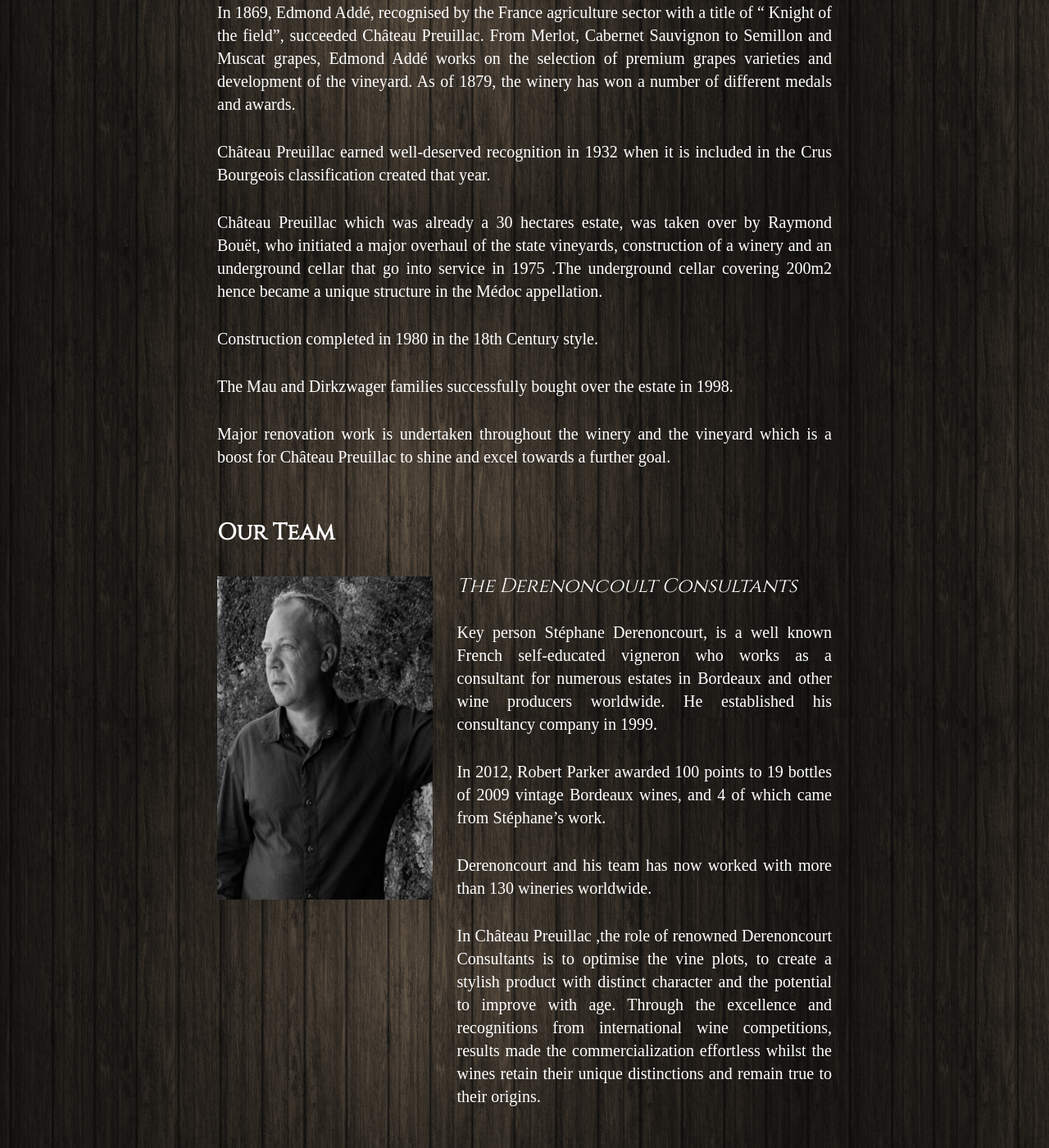
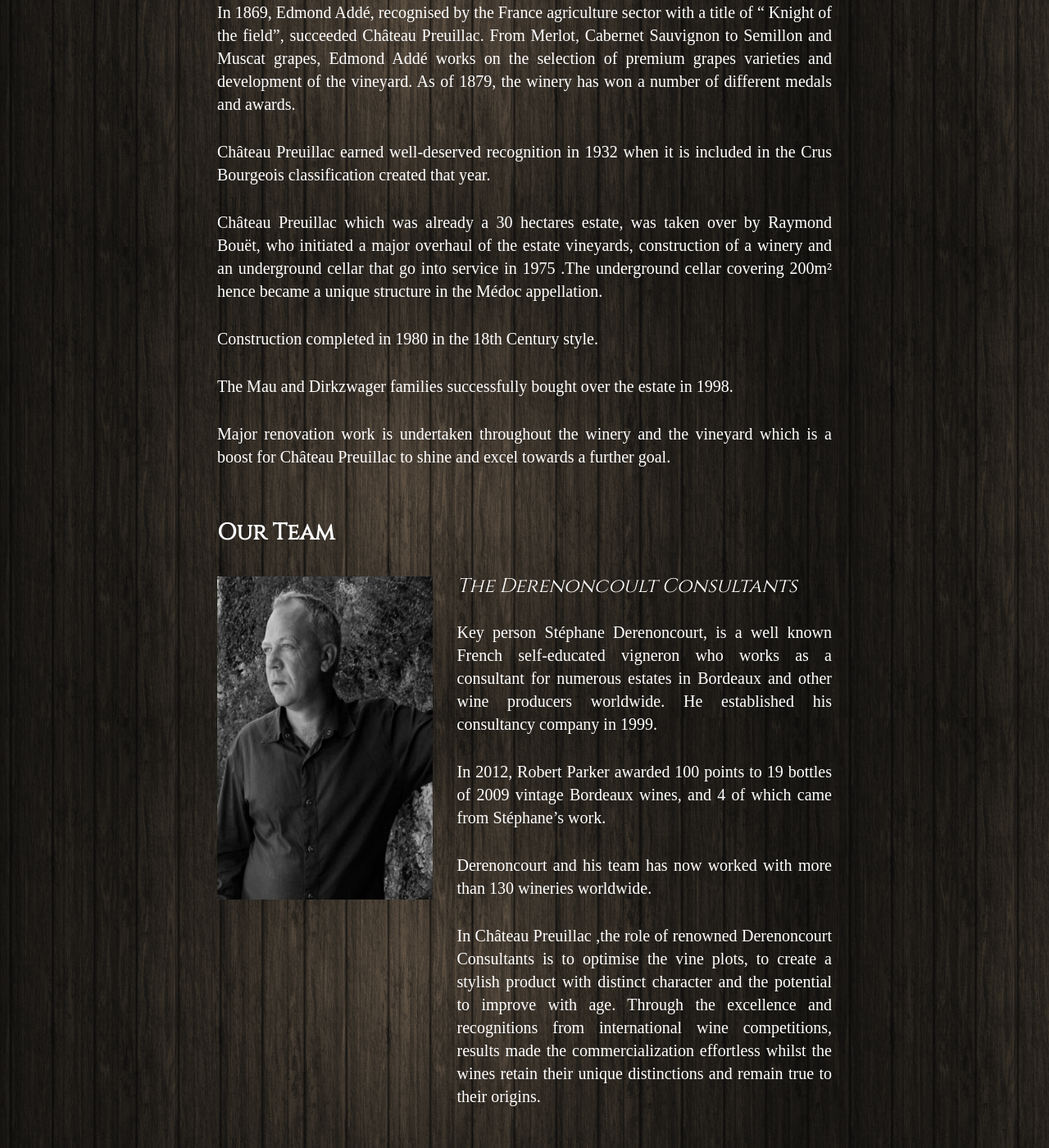
Before and after one commit to lyenchen/preuillac, a Jekyll site: the page built from about-us.html, in a window 1280 px wide and 1400 px high, scrolled down 847 px. Shown: the whole window at 82% size. Built offline with Jekyll 4.4.1, drawn with Linux system fonts in a browser that asks for light colours; nearby versions of some CDN libraries; some web fonts are replaced; comment, search, counter and statistics services are not loaded; some of the changed text lies outside the part shown.

Commit message:
20190201

```diff
--- a/_includes/about-us.html
+++ b/_includes/about-us.html
@@ -10,7 +10,7 @@
               </div>
               <p>In 1869, Edmond Addé, recognised by the France agriculture sector with a title of “ Knight of the field”, succeeded Château Preuillac. From Merlot, Cabernet Sauvignon to Semillon and Muscat grapes, Edmond Addé works on the selection of premium grapes varieties and development of the vineyard. As of 1879, the winery has won a number of different medals and awards.</p>
               <p>Château Preuillac earned well-deserved recognition in 1932 when it is included in the Crus Bourgeois classification created that year.</p>
-              <p>Château Preuillac which was already a 30 hectares estate, was taken over by Raymond Bouët, who initiated a major overhaul of the state vineyards, construction of a winery and an underground cellar that go into service in 1975 .The underground cellar covering 200m2 hence became a unique structure in the Médoc appellation.</p>
+              <p>Château Preuillac which was already a 30 hectares estate, was taken over by Raymond Bouët, who initiated a major overhaul of the estate vineyards, construction of a winery and an underground cellar that go into service in 1975 .The underground cellar covering 200m² hence became a unique structure in the Médoc appellation.</p>
               <p>Construction completed in 1980 in the 18th Century style.</p>
               <p>The Mau and Dirkzwager families successfully bought over the estate in 1998.</p>
               <p>Major renovation work is undertaken throughout the winery and the vineyard which is a boost for Château Preuillac to shine and excel towards a further goal.</p>
--- a/_includes/our-team.html
+++ b/_includes/our-team.html
@@ -45,7 +45,7 @@
         <h3>Claude Bourguignon</h3>
         <h4>Agronomist</h4>
         <p>Blessed with a superior terroir, Château Preuillac has also invited the world’s most renowned soil expert, Mr. Claude Bourguignon to join the team.</p>
-        <p>Mr. Bourguignon has spent years serving as a soil consultant for many top wineries in Burgundy, and founded Laboratoire d’Analyses Mircrobiologiques des Sols (LAMS) in 1990 with his wife, Lydia Bourguignon. This independent laboratory has since become the most authoritative research institution on protection of soil health and research.</p>
+        <p>Mr. Bourguignon has spent years serving as a soil consultant for many top wineries in Burgundy, and founded Laboratoire d’Analyses Microbiologiques des Sols (LAMS) in 1990 with his wife, Lydia Bourguignon. This independent laboratory has since become the most authoritative research institution on protection of soil health and research.</p>
         <p>In order to enhance the quality of Château Preuillac’s wines, Mr. Bourguignon conducted a series of comprehensive analysis on the soil composition throughout the vineyards. He is thus further convinced that this gifted land possesses immensely impossible potential.</p>
         <p>Mr. Bourguignon personally tailored vineyard farming and soil management systems for Château Preuillac, so that each piece of land can be used to its full potential, thus allowing all its wines to bring out the unique charm of their terroir.</p>
       </div>
```
